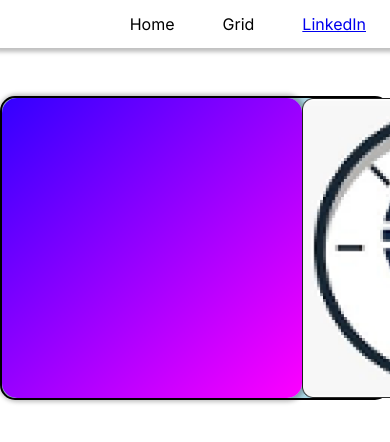
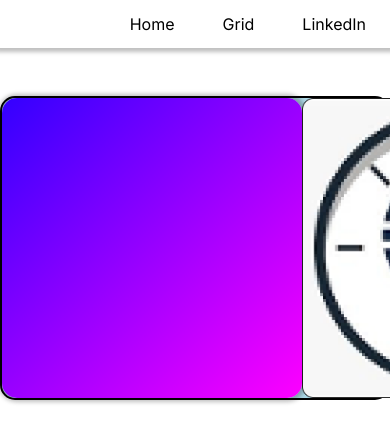
Before and after one commit to Khanak21/E-Cell-Task, a React (Create React App) app: page / in a window 390 px wide. Shown: the top 442 px of the page. Built offline with nearby package versions, Linux system fonts and the light colour scheme.

Commit message:
Added links to home and grid

```diff
--- a/package.json
+++ b/package.json
@@ -8,6 +8,7 @@
     "@testing-library/user-event": "^13.5.0",
     "react": "^18.2.0",
     "react-dom": "^18.2.0",
+    "react-router-dom": "^6.16.0",
     "react-scripts": "5.0.1",
     "web-vitals": "^2.1.4"
   },
--- a/src/App.js
+++ b/src/App.js
@@ -1,16 +1,16 @@
 import './App.css';
-import Navbar from './components/Navbar/Navbar';
-import logo from './images/logo.png'
-import Grid from './components/Grid/Grid'
+import { GridPage } from './pages/GridPage';
+import {BrowserRouter, Route, Routes} from "react-router-dom"
+import Home from './pages/Home';
 function App() {
   return (
     <div className="App">
-      <Navbar/>
-      <div className='container'>
-      <div className='colorbox'></div>
-      <img src={logo} className='logo'></img>
-      <Grid/>
-      </div>
+      <BrowserRouter>
+      <Routes>
+        <Route path="/" element={<GridPage/>}></Route>
+        <Route path="/home" element={<Home/>}></Route>
+      </Routes>
+      </BrowserRouter>
     </div>
   );
 }
--- a/src/components/Navbar/Navbar.css
+++ b/src/components/Navbar/Navbar.css
@@ -18,3 +18,7 @@
     font-size: 1rem;
     font-weight: 400;
 }
+a{
+    text-decoration: none;
+    color:#000000;
+}
--- a/src/components/Navbar/Navbar.jsx
+++ b/src/components/Navbar/Navbar.jsx
@@ -1,12 +1,13 @@
 import React from 'react'
 import "./Navbar.css"
+import { Link } from 'react-router-dom'
 const Navbar = () => {
   return (
     <div>
         <ul className='navbar'>
-            <li>Home</li>
-            <li>Grid</li>
-            <li><a href="https://www.linkedin.com/in/khanak-patwari/">LinkedIn</a></li>
+            <li><Link to="/home">Home</Link></li>
+            <li><Link to="/">Grid</Link></li>
+            <li className='linkedin'><a href="https://www.linkedin.com/in/khanak-patwari/">LinkedIn</a></li>
         </ul>
     </div>
   )
--- /dev/null
+++ b/src/pages/GridPage.css
@@ -0,0 +1,32 @@
+
+*{
+    box-sizing: border-box;
+  }
+  @media only screen and (max-width: 600px) {
+    .container {
+      background-color: lightblue;
+    }
+  }
+  .container{
+  width: 100%;
+  border-radius: 15px;
+  justify-content: space-around;
+  /* display: flex; */
+  display:grid;
+  grid-template-columns: auto auto auto;
+  border:2px solid black;
+  margin-top:3rem;
+  }
+
+  .colorbox{
+  width: 300px;
+  height: 300px;
+  border-radius: 15px;
+  background: linear-gradient(135.38deg, #3300FF 0%, #FA00FF 98.32%);
+  box-shadow: 0px 0px 4px 4px #00000040;
+  }
+
+  .logo{
+    width:300px;
+    height:300px;
+  }
--- /dev/null
+++ b/src/pages/GridPage.jsx
@@ -0,0 +1,17 @@
+import React from 'react'
+import Navbar from '../components/Navbar/Navbar';
+import logo from '../images/logo.png'
+import Grid from '../components/Grid/Grid'
+import './GridPage.css'
+export const GridPage = () => {
+  return (
+    <div>
+    <Navbar/>
+      <div className='container'>
+      <div className='colorbox'></div>
+      <img src={logo} className='logo'></img>
+      <Grid/>
+      </div>
+    </div>
+  )
+}
--- /dev/null
+++ b/src/pages/Home.jsx
@@ -0,0 +1,13 @@
+import React from 'react'
+import Navbar from '../components/Navbar/Navbar'
+
+const Home = () => {
+  return (
+    <div>
+        <Navbar/>
+
+    </div>
+  )
+}
+
+export default Home
```
Also changed, not shown: 1 other file (tests, documents, lock files or other folders).
